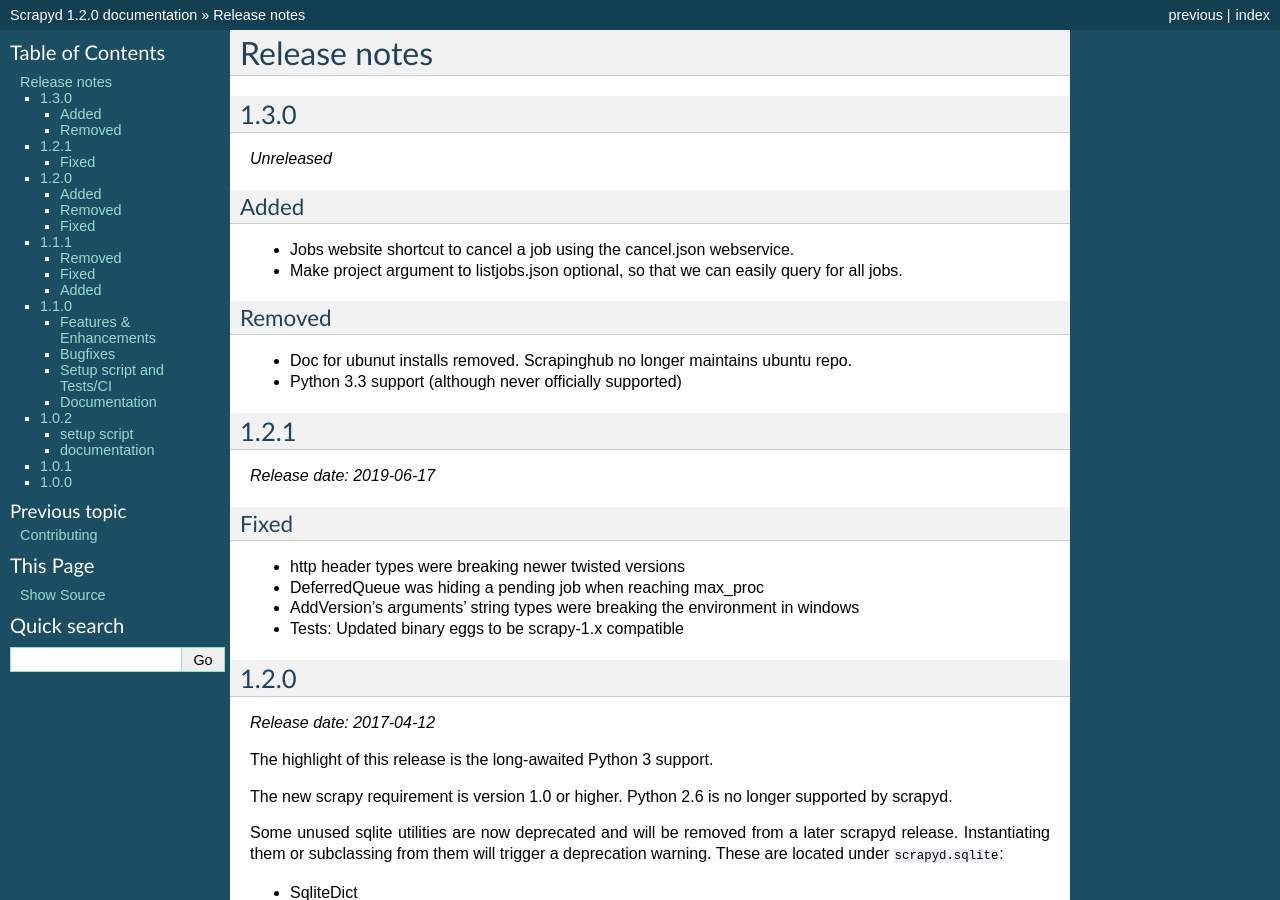
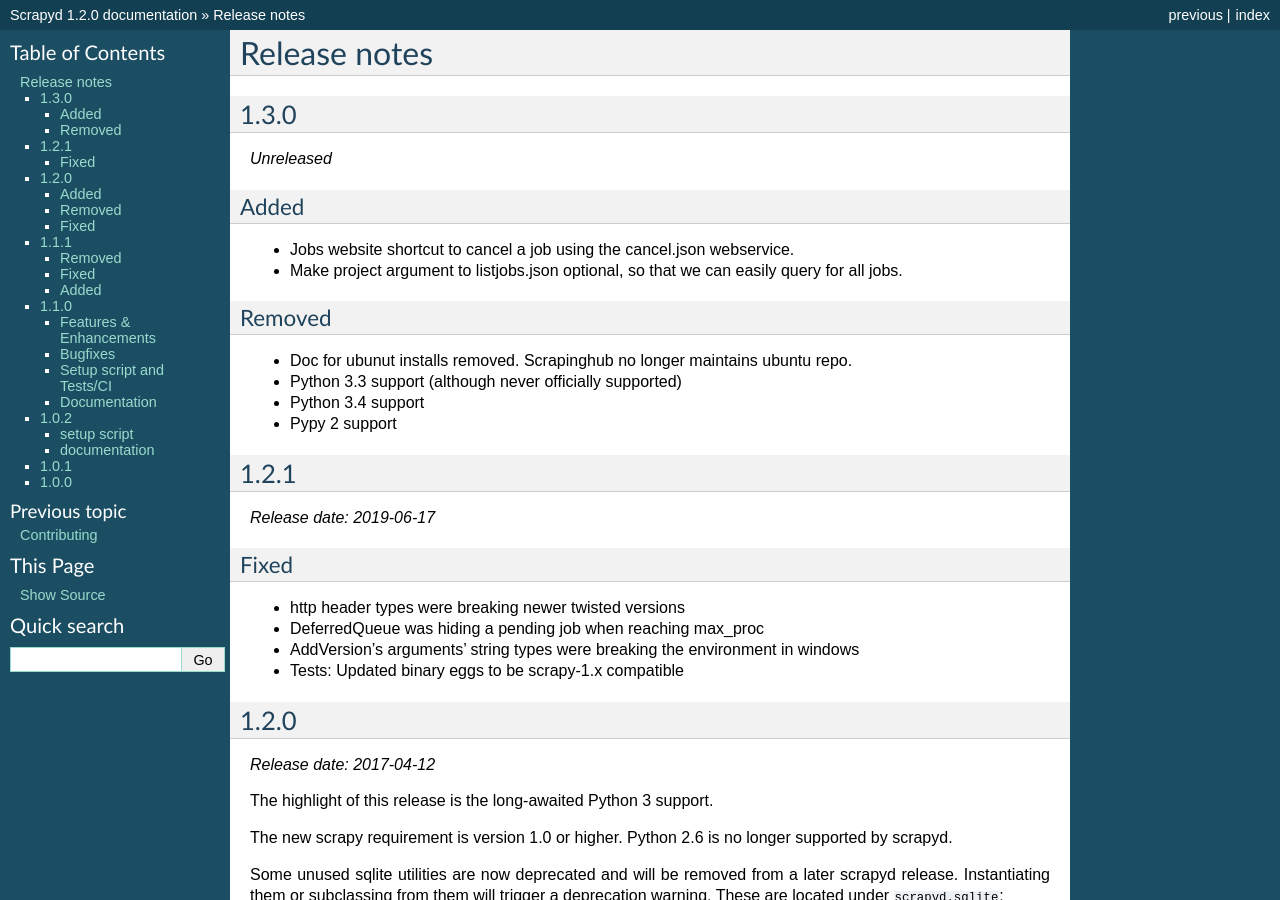
Before and after one commit to scrapy/scrapyd, a Sphinx documentation site: the page built from docs/news.rst, in a window 1280 px wide and 900 px high. Built offline with Sphinx 7.4.7, drawn with Linux system fonts in a browser that asks for light colours.

Commit message:
Drop python3.4 and pypy2 support
Twisted dropped support long ago.
And fixing the cryptography wheel for pypy2 isn't worth the trouble.

```diff
--- a/docs/news.rst
+++ b/docs/news.rst
@@ -19,6 +19,8 @@
 
 - Doc for ubunut installs removed. Scrapinghub no longer maintains ubuntu repo.
 - Python 3.3 support (although never officially supported)
+- Python 3.4 support
+- Pypy 2 support
 
 1.2.1
 -----
--- a/setup.py
+++ b/setup.py
@@ -29,7 +29,6 @@
         'Programming Language :: Python',
         'Programming Language :: Python :: 2.7',
         'Programming Language :: Python :: 3',
-        'Programming Language :: Python :: 3.4',
         'Programming Language :: Python :: 3.5',
         'Programming Language :: Python :: 3.6',
         'License :: OSI Approved :: BSD License',
```
Also changed, not shown: .travis.yml.
